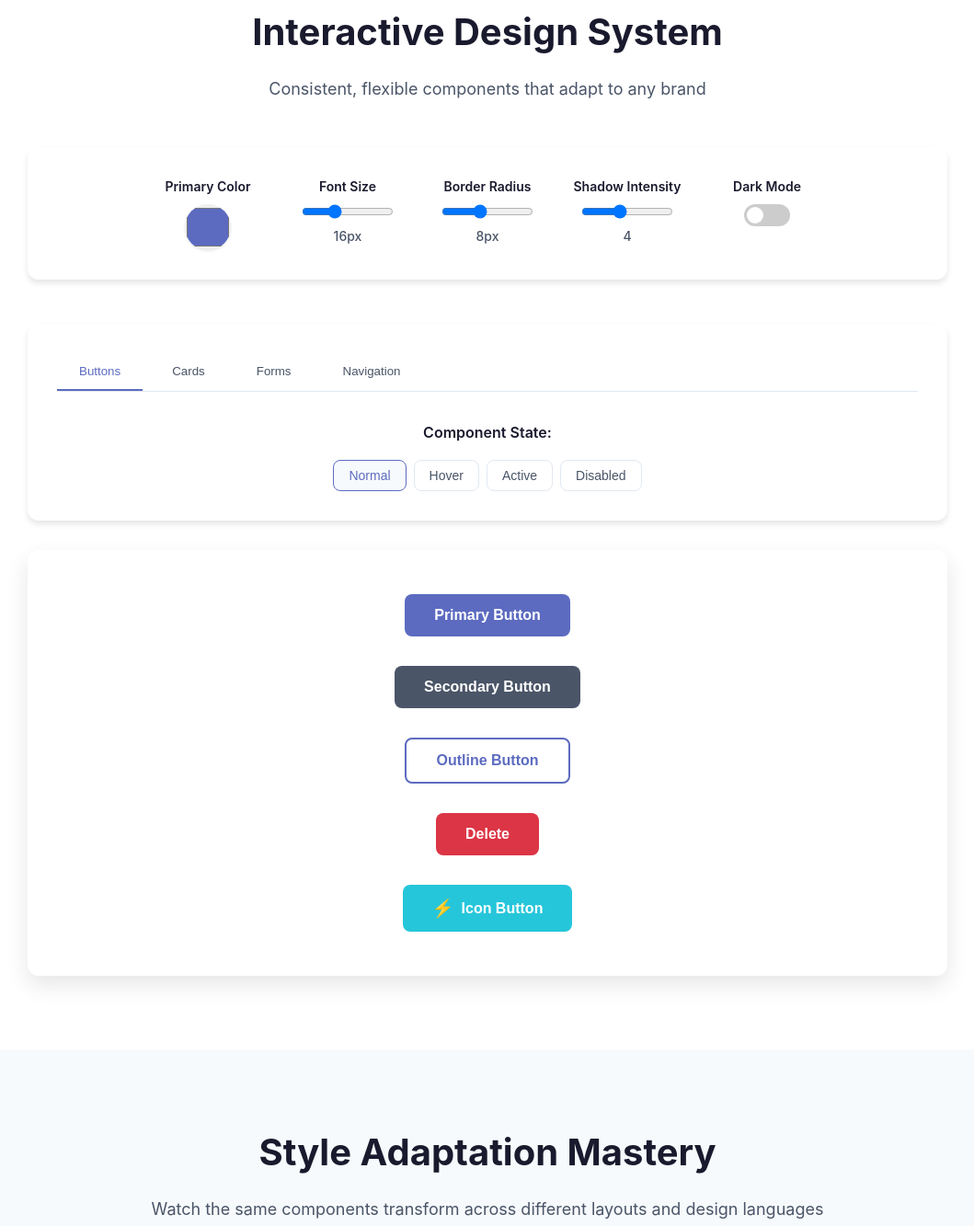
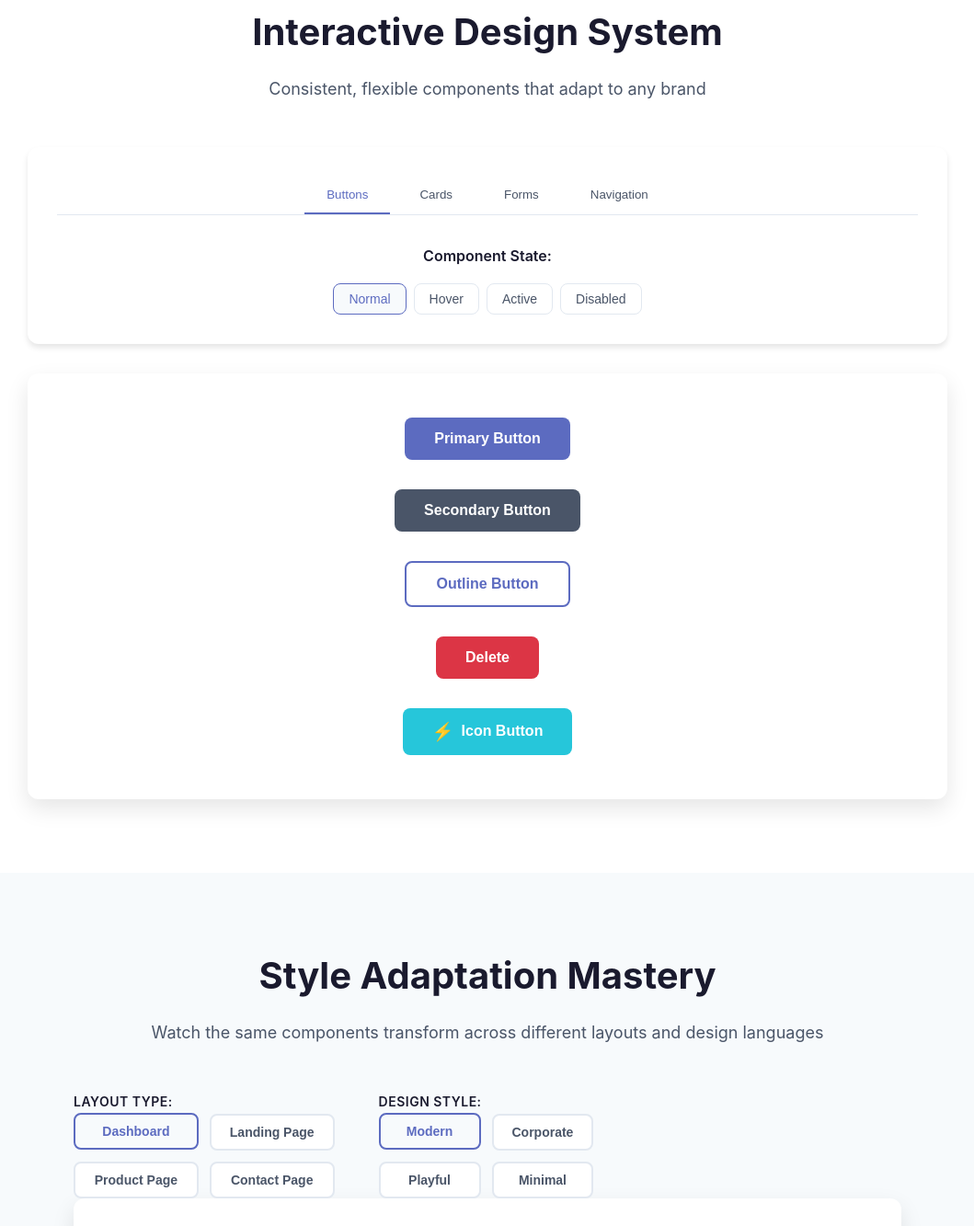
Before and after one commit to Lexdrake/Inertia-Software-website, a plain HTML site: page src/pages/showcase/index.html in a window 1280 px wide. Shown: the part 1812-3145 px from the top of the page at 92% size, without its empty margins (110-1169 px from the left). Drawn offline with Linux system fonts and the light colour scheme.

Commit message:
additional fixes

```diff
--- a/src/pages/showcase/index.html
+++ b/src/pages/showcase/index.html
@@ -209,35 +209,6 @@
             </div>
 
             <div class="design-playground">
-                <div class="playground-controls">
-                    <div class="control-group">
-                        <label>Primary Color</label>
-                        <input type="color" id="primaryColor" value="#5C6BC0">
-                    </div>
-                    <div class="control-group">
-                        <label>Font Size</label>
-                        <input type="range" id="fontSize" min="14" max="20" value="16">
-                        <span id="fontSizeValue">16px</span>
-                    </div>
-                    <div class="control-group">
-                        <label>Border Radius</label>
-                        <input type="range" id="borderRadius" min="0" max="20" value="8">
-                        <span id="borderRadiusValue">8px</span>
-                    </div>
-                    <div class="control-group">
-                        <label>Shadow Intensity</label>
-                        <input type="range" id="shadowIntensity" min="0" max="10" value="4">
-                        <span id="shadowIntensityValue">4</span>
-                    </div>
-                    <div class="control-group">
-                        <label>Dark Mode</label>
-                        <div class="toggle-switch">
-                            <input type="checkbox" id="darkModeToggle">
-                            <label for="darkModeToggle" class="toggle-label"></label>
-                        </div>
-                    </div>
-                </div>
-
                 <div class="component-picker">
                     <div class="picker-tabs">
                         <button class="picker-tab active" data-component="buttons">Buttons</button>
--- a/src/pages/showcase/scripts/design-system.js
+++ b/src/pages/showcase/scripts/design-system.js
@@ -71,6 +71,9 @@ function initDesignPlayground() {
         document.querySelectorAll('.demo-nav').forEach(nav => {
             nav.style.borderRadius = borderRadius;
         });
+
+        // Prevent navigation demo from jumping to page sections
+        initNavigationDemo();
     }
 
     function toggleDarkMode() {
@@ -447,3 +450,24 @@ document.addEventListener('DOMContentLoaded', function() {
         chartObserver.observe(chartContainer);
     }
 });
+
+// Prevent navigation demo links from jumping to page sections
+function initNavigationDemo() {
+    // Handle navigation demo links to prevent page jumps
+    const navLinks = document.querySelectorAll('.demo-nav .nav-link, .demo-breadcrumb .breadcrumb-link');
+    navLinks.forEach(link => {
+        link.addEventListener('click', (e) => {
+            e.preventDefault();
+
+            // Toggle active state for navigation demo
+            if (link.classList.contains('nav-link')) {
+                const parentNav = link.closest('.demo-nav');
+                if (parentNav) {
+                    const siblingLinks = parentNav.querySelectorAll('.nav-link');
+                    siblingLinks.forEach(sibling => sibling.classList.remove('active'));
+                    link.classList.add('active');
+                }
+            }
+        });
+    });
+}
--- a/src/pages/showcase/scripts/file-tree.js
+++ b/src/pages/showcase/scripts/file-tree.js
@@ -30,15 +30,7 @@ function initFileTreeDemo() {
         });
     }
 
-    function getFileIcon(type) {
-        const icons = {
-            folder: '📁',
-            file: '📄',
-            component: '⚛️',
-            config: '⚙️'
-        };
-        return icons[type] || '📄';
-    }
+    // Note: getFileIcon is now defined globally below
 
     // Handle demo button clicks
     demoButtons.forEach(btn => {
@@ -63,3 +55,14 @@ function initFileTreeDemo() {
     // Initialize with messy structure
     renderFileTree(fileStructures.messy);
 }
+
+// Global helper function for file icons (used by both file-tree and timeline)
+function getFileIcon(type) {
+    const icons = {
+        folder: '📁',
+        file: '📄',
+        component: '⚛️',
+        config: '⚙️'
+    };
+    return icons[type] || '📄';
+}
--- a/src/pages/showcase/styles/animations.css
+++ b/src/pages/showcase/styles/animations.css
@@ -1,5 +1,5 @@
     justify-content: center;
-    margin-bottom: 3rem;
+    margin-bottom: 4rem;
     flex-wrap: wrap;
 }
 
@@ -22,9 +22,11 @@
 
 .layout-buttons,
 .style-buttons {
-    display: flex;
+    display: grid;
+    grid-template-columns: 1fr 1fr;
     gap: 0.75rem;
-    flex-wrap: wrap;
+    width: 100%;
+    max-width: 320px;
 }
 
 .layout-btn,
--- a/src/pages/showcase/styles/components.css
+++ b/src/pages/showcase/styles/components.css
@@ -192,6 +192,7 @@
     gap: 0.5rem;
     margin-bottom: 2rem;
     border-bottom: 1px solid var(--border-color);
+    justify-content: center;
 }
 
 .picker-tab {
```
